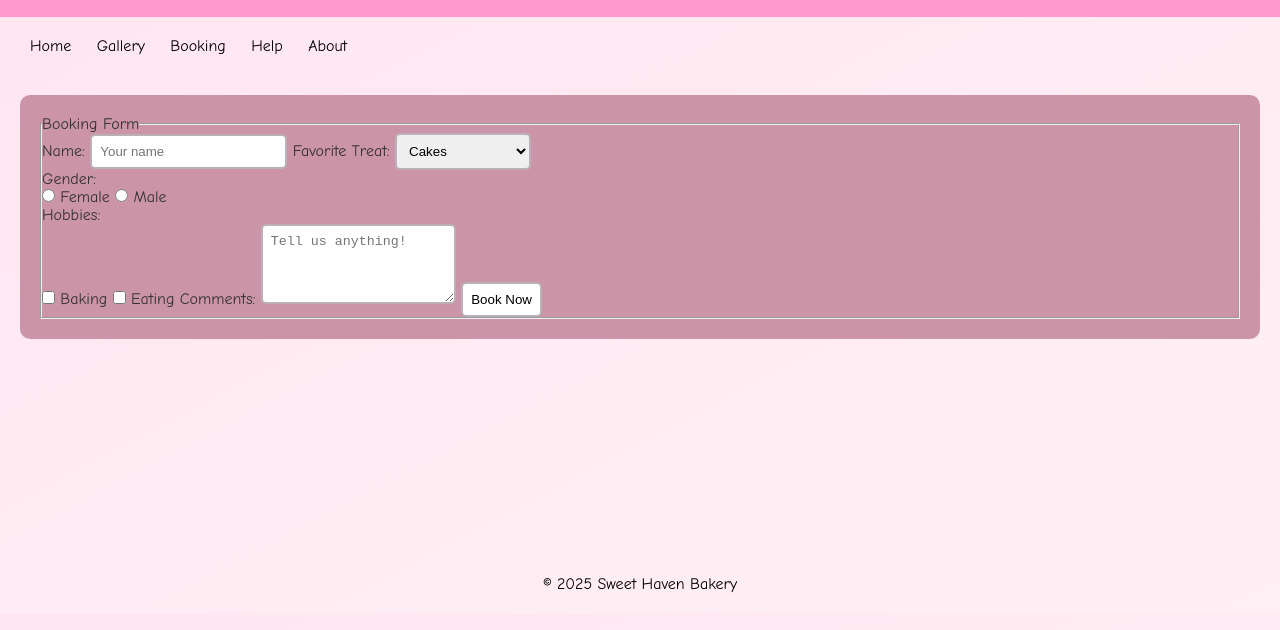
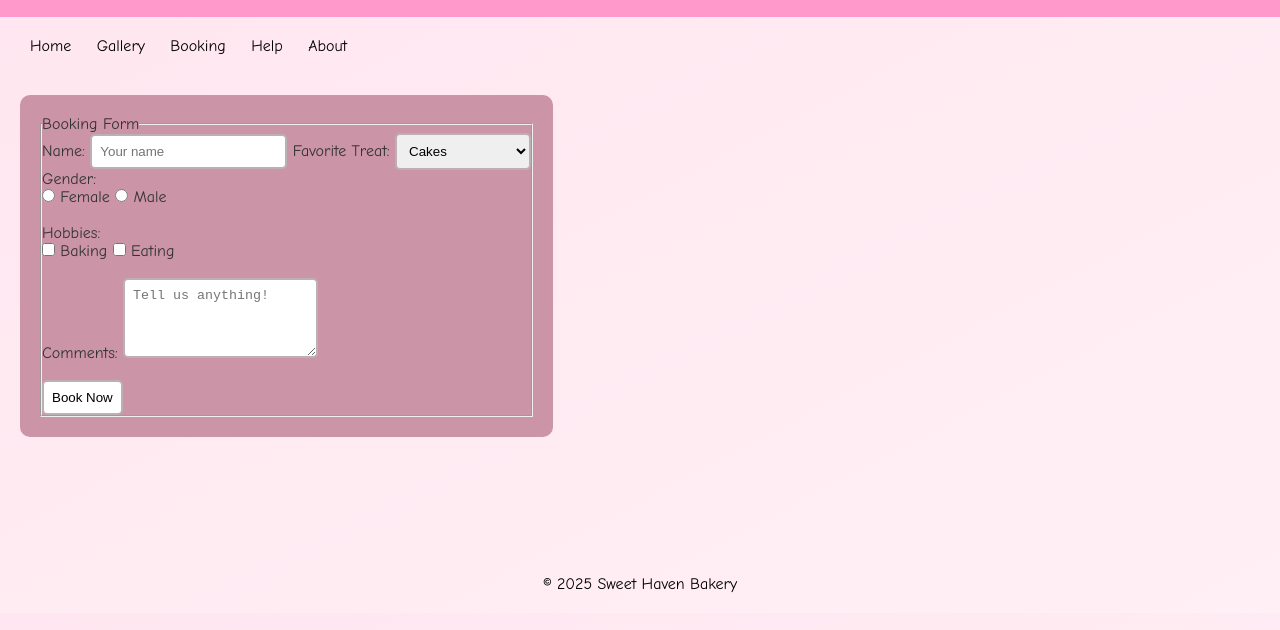
Before and after one commit to Hafsa2341/Hafso.github.io, a plain HTML site: page booking.html in a window 1280 px wide. Shown: the part 60-690 px from the top of the page. Drawn offline with Linux system fonts and the light colour scheme.

Commit message:
Add files via upload

```diff
--- a/booking.html
+++ b/booking.html
@@ -9,6 +9,7 @@
   <meta charset="UTF-8" />
   <title>Booking - Sweet Haven Bakery</title>
   <link rel="stylesheet" href="style.css">
+  <link rel="icon" href="fav icon.jpg">
 </head>
 <body>
   <header>
@@ -40,14 +41,14 @@
 
         <p>Gender:</p>
         <label><input type="radio" name="gender" value="female" required> Female</label>
-        <label><input type="radio" name="gender" value="male" required> Male</label>
+        <label><input type="radio" name="gender" value="male" required> Male</label><br><br>
 
         <p>Hobbies:</p>
         <label><input type="checkbox" name="hobby" value="baking"> Baking</label>
-        <label><input type="checkbox" name="hobby" value="eating"> Eating</label>
+        <label><input type="checkbox" name="hobby" value="eating"> Eating</label><br><br>
 
         <label for="comments">Comments:</label>
-        <textarea id="comments" name="comments" rows="4" placeholder="Tell us anything!"></textarea>
+        <textarea id="comments" name="comments" rows="4" placeholder="Tell us anything!"></textarea><br><br>
 
         <input type="submit" value="Book Now">
       </fieldset>
--- a/style.css
+++ b/style.css
@@ -35,7 +35,7 @@ nav a:hover {
 main {
   min-height: 60vh;
 }
-#flexbox {
+#box {
   width: fit-content;
   padding: 10px;
   margin-left: auto;
@@ -85,7 +85,7 @@ tr:hover {
 
 
 form {
-  display: flex;
+  display: inline-table;
   flex-direction: column;
   gap: 10px;
   background-color: #cc94a7;
```
Also changed, not shown: about.html (+2 -3 lines), gallery.html (+1 -0 lines), help.html (+1 -0 lines), index.html (+2 -2 lines).
